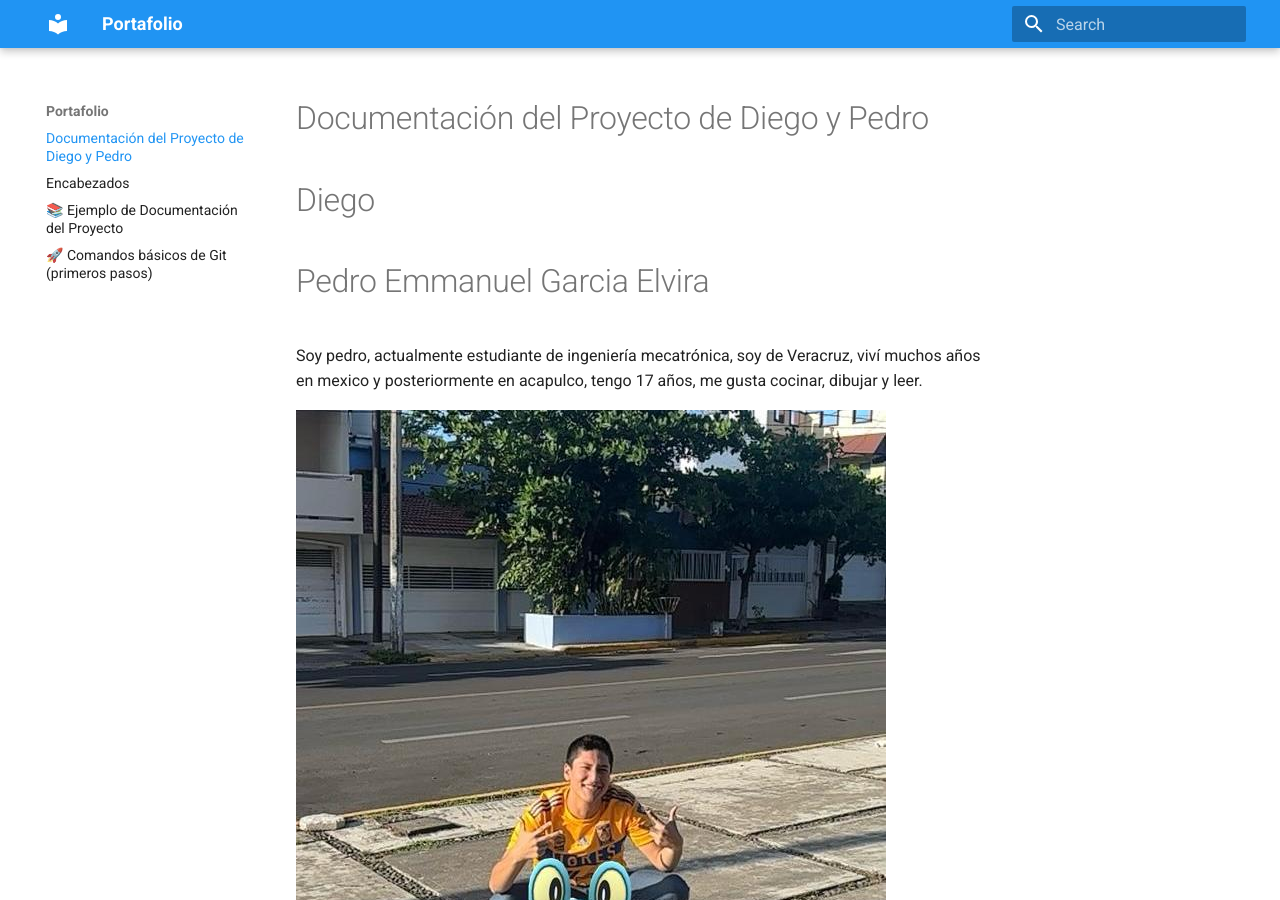
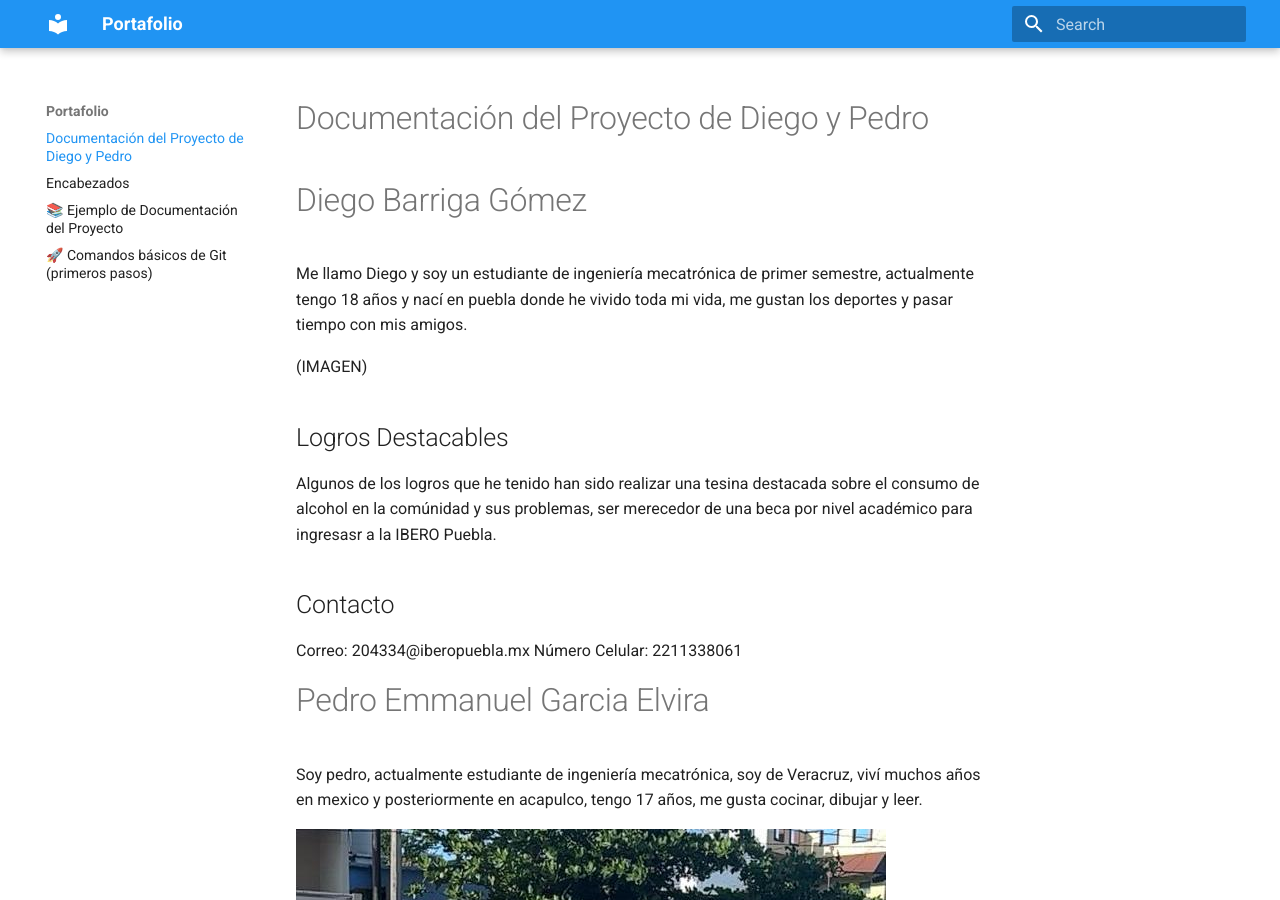
Before and after one commit to Diego200718/Portafolio1, an MkDocs documentation site: the page built from docs/index.md, in a window 1280 px wide and 900 px high. Built offline with MkDocs 1.6.1 and Material for MkDocs 9.7.7, drawn with Linux system fonts in a browser that asks for light colours.

Commit message:
Update index.md

```diff
--- a/docs/index.md
+++ b/docs/index.md
@@ -1,6 +1,18 @@
 # Documentación del Proyecto de Diego y Pedro
 
-#Diego
+#Diego Barriga Gómez
+
+Me llamo Diego y soy un estudiante de ingeniería mecatrónica de primer semestre, actualmente tengo 18 años y nací en puebla donde he vivido toda mi vida, me gustan los deportes y pasar tiempo con mis amigos.
+
+(IMAGEN)
+
+## Logros Destacables
+
+Algunos de los logros que he tenido han sido realizar una tesina destacada sobre el consumo de alcohol en la comúnidad y sus problemas, ser merecedor de una beca por nivel académico para ingresasr a la IBERO Puebla.
+
+## Contacto
+Correo: 204334@iberopuebla.mx
+Número Celular: 2211338061
 
 #Pedro Emmanuel Garcia Elvira
 
```
